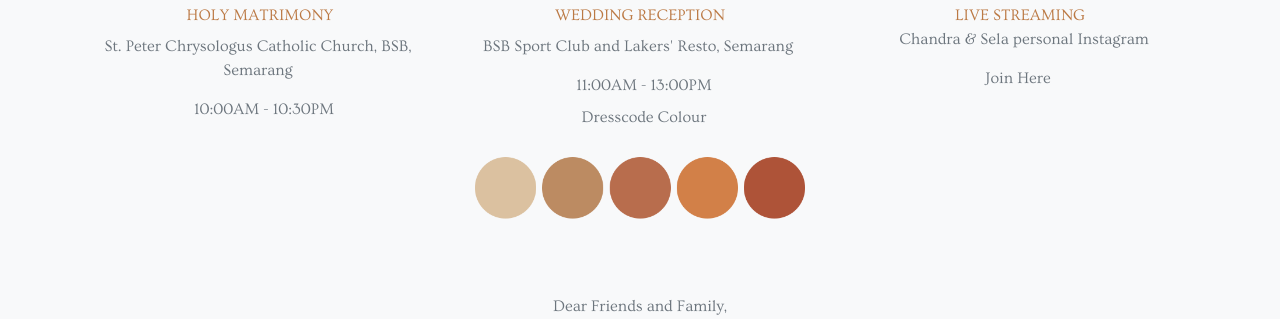
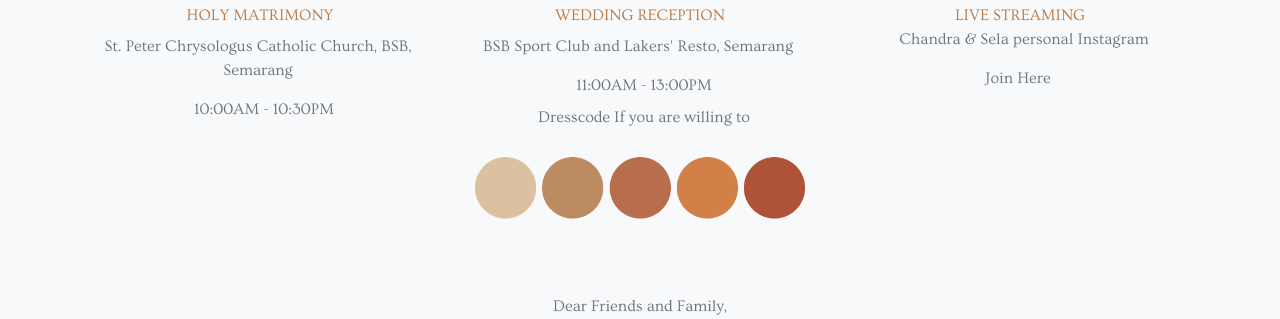
Before and after one commit to canzdoankz/chandrasela, a PHP site: page / in a window 1280 px wide. Shown: the part 2547-2866 px from the top of the page. Run offline with PHP 8.4, Linux system fonts and the light colour scheme.

Commit message:
Update index.php

```diff
--- a/index.php
+++ b/index.php
@@ -140,7 +140,7 @@
                 <li><div class="pt-2" style="color:#bb7944">WEDDING RECEPTION</div></li>
                 <li><a class="pl-2 text-muted btn btn-link" target="_blank" href="https://www.google.com/maps/dir//bsb+lekkers/data=!4m6!4m5!1m1!4e2!1m2!1m1!1s0x2e7089f956019327:0x400e262e1ce19e90?sa=X&ved=2ahUKEwiyz-6dptHyAhUlmeYKHV-IDNAQ9RcwGnoECGkQBA">BSB Sport Club and Lakers' Resto, Semarang</a></li>
                 <li class="pt-2"><span class="pl-2 text-muted"> 11:00AM - 13:00PM</span></li>
-                <li class="pt-2"><span class="pl-2 text-muted"> Dresscode Colour</span></li>
+                <li class="pt-2"><span class="pl-2 text-muted"> Dresscode If you are willing to</span></li>
                 <li><img class="img-fluid" src="images/dresscode.png" /></li>
               </ul>
           </div>
```
